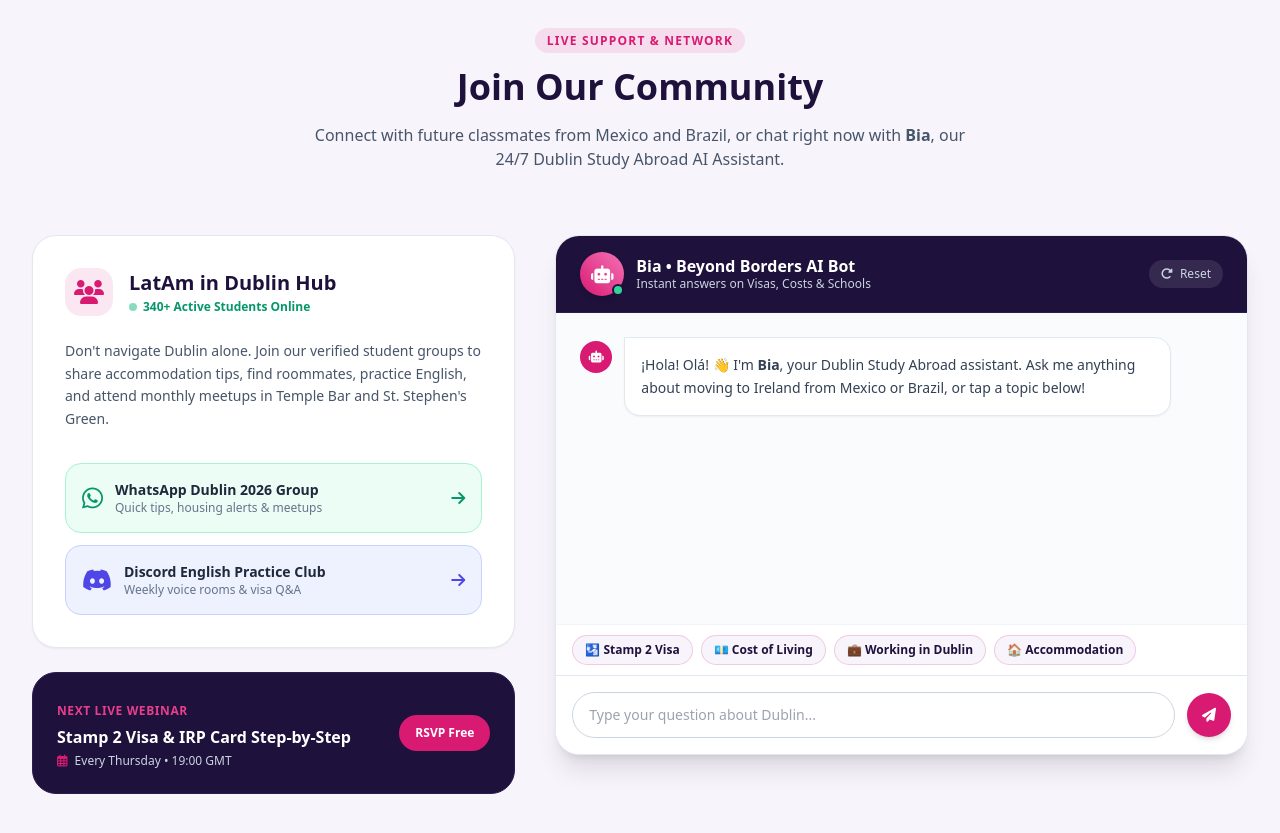
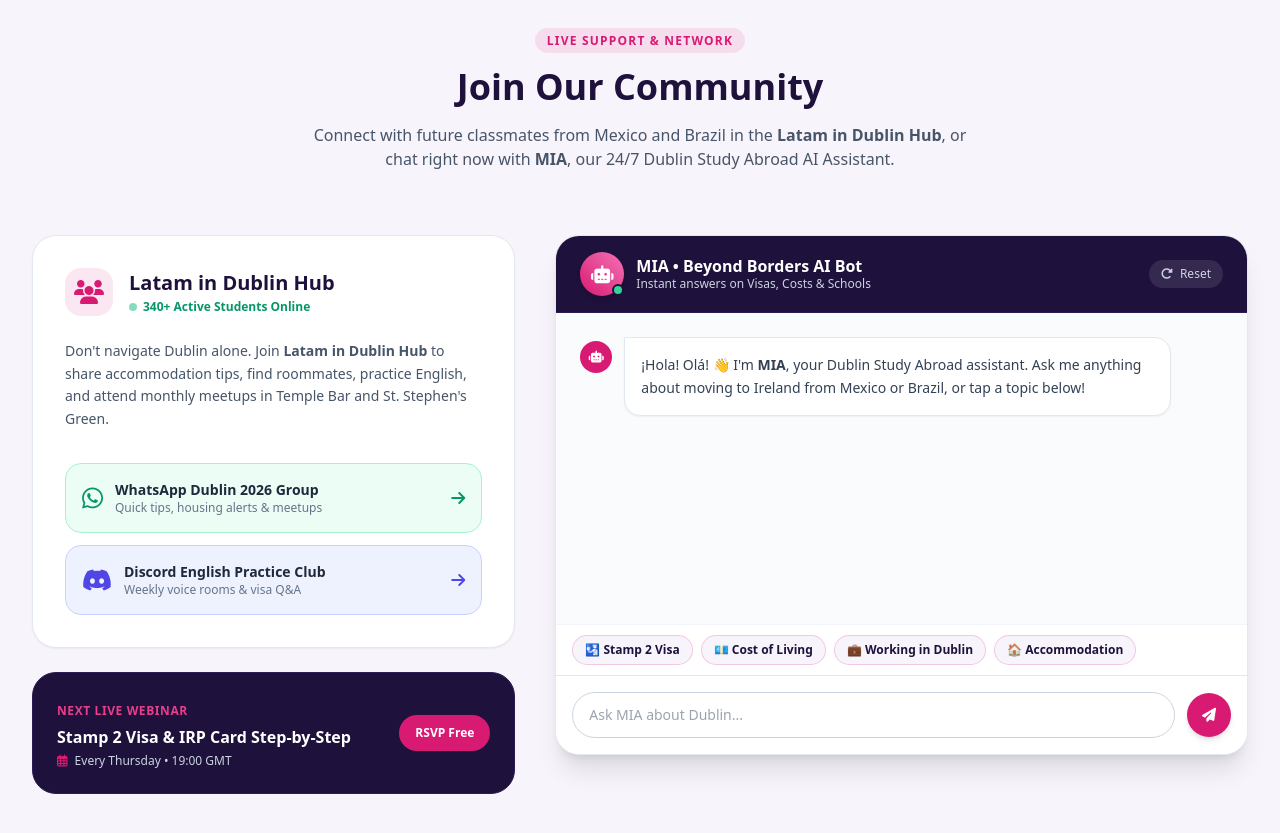
Before and after one commit to BeyondBorders-Project/StudyAbroad, a plain HTML site: page index.html in a window 1280 px wide. Shown: the part 3800-4633 px from the top of the page. Drawn offline with nearby package versions, Linux system fonts and the light colour scheme.

Commit message:
Update index.html

```diff
--- a/index.html
+++ b/index.html
@@ -347,16 +347,18 @@
             </div>
         </div>
     </section>
+
+    <!-- JOIN OUR COMMUNITY & MIA AI ASSISTANT -->
     <section id="community" class="py-24 bg-brand-light border-t border-slate-200">
         <div class="max-w-7xl mx-auto px-4 sm:px-6 lg:px-8">
             <div class="text-center space-y-4 mb-16">
                 <span class="text-brand-magenta font-bold text-xs tracking-widest uppercase bg-brand-magenta/10 px-3 py-1 rounded-full">Live Support & Network</span>
                 <h2 class="text-3xl lg:text-4xl font-black text-brand-dark">Join Our Community</h2>
-                <p class="text-slate-600 max-w-2xl mx-auto">Connect with future classmates from Mexico and Brazil, or chat right now with <strong>Bia</strong>, our 24/7 Dublin Study Abroad AI Assistant.</p>
+                <p class="text-slate-600 max-w-2xl mx-auto">Connect with future classmates from Mexico and Brazil in the <strong>Latam in Dublin Hub</strong>, or chat right now with <strong>MIA</strong>, our 24/7 Dublin Study Abroad AI Assistant.</p>
             </div>
 
             <div class="grid grid-cols-1 lg:grid-cols-12 gap-10 items-stretch">
-                <!-- Left Column: Community Channels -->
+                <!-- Left Column: Latam in Dublin Hub -->
                 <div class="lg:col-span-5 flex flex-col justify-between space-y-6">
                     <div class="bg-white p-8 rounded-3xl border border-slate-200 shadow-sm space-y-6">
                         <div class="flex items-center space-x-4">
@@ -364,14 +366,14 @@
                                 <i class="fas fa-users"></i>
                             </div>
                             <div>
-                                <h3 class="font-bold text-xl text-brand-dark">LatAm in Dublin Hub</h3>
+                                <h3 class="font-bold text-xl text-brand-dark">Latam in Dublin Hub</h3>
                                 <p class="text-xs text-emerald-600 font-bold flex items-center mt-0.5">
                                     <span class="w-2 h-2 bg-emerald-500 rounded-full mr-1.5 animate-pulse"></span> 340+ Active Students Online
                                 </p>
                             </div>
                         </div>
                         <p class="text-slate-600 text-sm leading-relaxed">
-                            Don't navigate Dublin alone. Join our verified student groups to share accommodation tips, find roommates, practice English, and attend monthly meetups in Temple Bar and St. Stephen's Green.
+                            Don't navigate Dublin alone. Join <strong>Latam in Dublin Hub</strong> to share accommodation tips, find roommates, practice English, and attend monthly meetups in Temple Bar and St. Stephen's Green.
                         </p>
                         <div class="space-y-3 pt-2">
                             <a href="#contact" class="flex items-center justify-between p-4 rounded-2xl bg-emerald-50 hover:bg-emerald-100 border border-emerald-200 transition-all group">
@@ -409,6 +411,8 @@
                         </a>
                     </div>
                 </div>
+
+                <!-- Right Column: MIA Interactive AI Chatbot -->
                 <div class="lg:col-span-7">
                     <div class="bg-white rounded-3xl border border-slate-200 shadow-xl overflow-hidden flex flex-col h-[520px]">
                         <!-- Chat Header -->
@@ -421,7 +425,7 @@
                                     <span class="absolute bottom-0 right-0 w-3 h-3 bg-emerald-400 border-2 border-brand-dark rounded-full"></span>
                                 </div>
                                 <div>
-                                    <h3 class="font-bold text-base leading-tight">Bia • Beyond Borders AI Bot</h3>
+                                    <h3 class="font-bold text-base leading-tight">MIA • Beyond Borders AI Bot</h3>
                                     <p class="text-xs text-slate-300">Instant answers on Visas, Costs & Schools</p>
                                 </div>
                             </div>
@@ -438,7 +442,7 @@
                                     <i class="fas fa-robot"></i>
                                 </div>
                                 <div class="bg-white border border-slate-200 text-slate-700 p-4 rounded-2xl rounded-tl-none shadow-sm text-sm max-w-[85%] leading-relaxed">
-                                    ¡Hola! Olá! 👋 I'm <strong>Bia</strong>, your Dublin Study Abroad assistant. Ask me anything about moving to Ireland from Mexico or Brazil, or tap a topic below!
+                                    ¡Hola! Olá! 👋 I'm <strong>MIA</strong>, your Dublin Study Abroad assistant. Ask me anything about moving to Ireland from Mexico or Brazil, or tap a topic below!
                                 </div>
                             </div>
                         </div>
@@ -461,7 +465,7 @@
 
                         <!-- Chat Input Box -->
                         <form id="chat-form" class="p-4 bg-white border-t border-slate-200 flex items-center space-x-3">
-                            <input type="text" id="chat-input" placeholder="Type your question about Dublin..." autocomplete="off" class="flex-1 px-4 py-3 rounded-full border border-slate-300 focus:outline-none focus:ring-2 focus:ring-brand-magenta text-sm">
+                            <input type="text" id="chat-input" placeholder="Ask MIA about Dublin..." autocomplete="off" class="flex-1 px-4 py-3 rounded-full border border-slate-300 focus:outline-none focus:ring-2 focus:ring-brand-magenta text-sm">
                             <button type="submit" class="w-11 h-11 bg-brand-magenta hover:bg-brand-pink text-white rounded-full flex items-center justify-center shadow-md transition-all shrink-0">
                                 <i class="fas fa-paper-plane text-sm"></i>
                             </button>
@@ -591,7 +595,7 @@
                         <option value="">Select inquiry type</option>
                         <option value="General Question">General Question</option>
                         <option value="VIP Support Request">VIP Support Request</option>
-                        <option value="Community Access">Join WhatsApp / Discord Community</option>
+                        <option value="Community Access">Join Latam in Dublin Hub (WhatsApp / Discord)</option>
                         <option value="School Partnership">School Partnership</option>
                     </select>
                 </div>
@@ -682,7 +686,6 @@
             contactSuccessAlert.scrollIntoView({ behavior: 'smooth', block: 'center' });
         });
 
-        // AI Community Chatbot Logic
         const chatForm = document.getElementById('chat-form');
         const chatInput = document.getElementById('chat-input');
         const chatMessages = document.getElementById('chat-messages');
@@ -702,7 +705,7 @@
             } else if (text.includes('vip') || text.includes('price') || text.includes('plan')) {
                 return "Exploring our directory is <strong>Free</strong>! If you want 1-on-1 advisory, school discounts, visa checklists, and priority matching, our <strong>VIP Plan is €150</strong>. Check the <a href='#services' class='text-brand-magenta underline font-bold'>Services section</a> for full details.";
             } else if (text.includes('hola') || text.includes('ola') || text.includes('olá') || text.includes('hi') || text.includes('hello')) {
-                return "¡Hola! Olá! Great to meet you! Are you planning to come to Dublin from Mexico or Brazil? Ask me about visas, budgets, or schools!";
+                return "¡Hola! Olá! I'm MIA, great to meet you! Are you planning to come to Dublin from Mexico or Brazil? Ask me about visas, budgets, or schools!";
             } else {
                 return "That's a great question! Every student's journey is unique. I recommend filling out our <a href='#match' class='text-brand-magenta underline font-bold'>Match Tool</a> or messaging our human advisors in the <a href='#contact' class='text-brand-magenta underline font-bold'>Contact section</a> so Ana, Ariane, Sandriele, or Diego can give you tailored advice.";
             }
@@ -736,7 +739,6 @@
             if (!query.trim()) return;
             appendMessage('user', query);
 
-            // Simulate brief typing delay
             const typingId = 'typing-' + Date.now();
             const typingDiv = document.createElement('div');
             typingDiv.id = typingId;
@@ -746,7 +748,7 @@
                     <i class="fas fa-robot"></i>
                 </div>
                 <div class="bg-white border border-slate-200 text-slate-400 px-4 py-3 rounded-2xl rounded-tl-none shadow-sm text-xs italic">
-                    Bia is typing...
+                    MIA is typing...
                 </div>
             `;
             chatMessages.appendChild(typingDiv);
@@ -780,7 +782,7 @@
                         <i class="fas fa-robot"></i>
                     </div>
                     <div class="bg-white border border-slate-200 text-slate-700 p-4 rounded-2xl rounded-tl-none shadow-sm text-sm max-w-[85%] leading-relaxed">
-                        ¡Hola! Olá! 👋 Chat reset. How can I help you plan your Dublin study abroad adventure today?
+                        ¡Hola! Olá! 👋 Chat reset. I'm MIA—how can I help you plan your Dublin study abroad adventure today?
                     </div>
                 </div>
             `;
```
